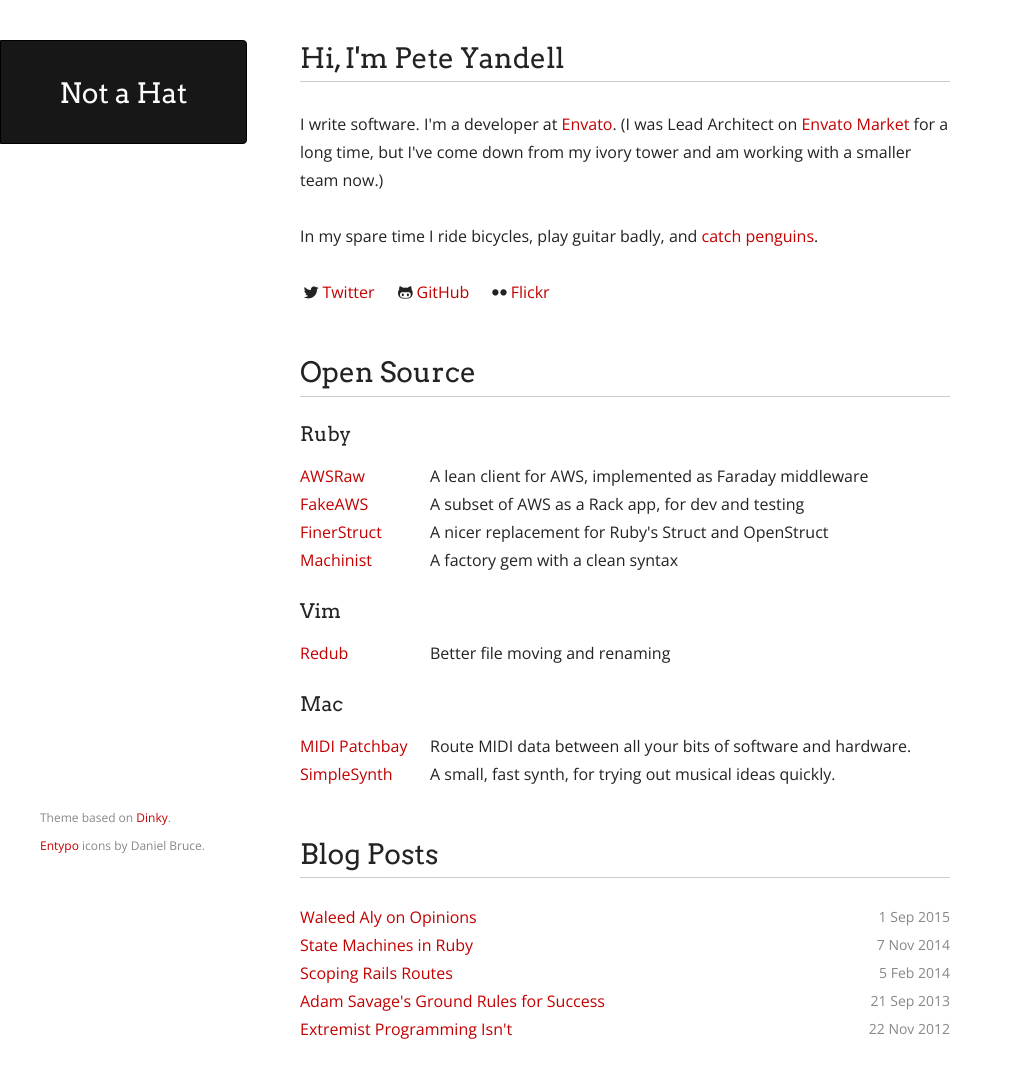
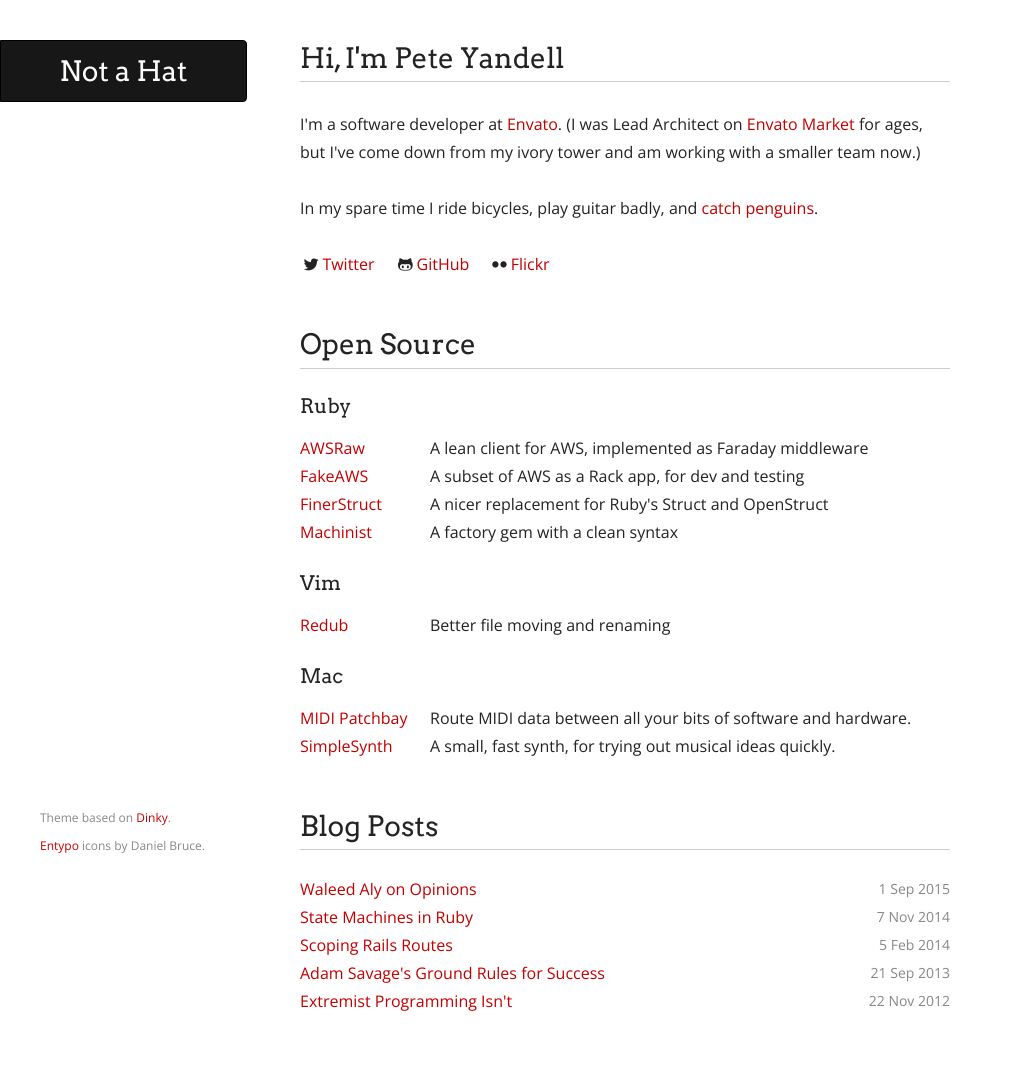
Before and after one commit to notahat/notahat.github.com, a Jekyll site: the page built from index.html, in a window 1280 px wide. Shown: the whole page, without its empty margins (0-1013 px from the left). Built offline with Jekyll 4.4.1, drawn with Linux system fonts in a browser that asks for light colours; after the commit the page ends 1063 px from its top, so only the background shows below that.

Commit message:
Styling tweaks.

```diff
--- a/index.html
+++ b/index.html
@@ -8,9 +8,8 @@
     <h1>Hi, I'm Pete Yandell</h1>
 
     <p>
-      I write software.
-      I'm a developer at <a href="http://envato.com">Envato</a>.
-      (I was Lead Architect on <a href="http://market.envato.com">Envato Market</a> for a long time, but I've come down from my ivory tower and am working with a smaller team now.)
+      I'm a software developer at <a href="http://envato.com">Envato</a>.
+      (I was Lead Architect on <a href="http://market.envato.com">Envato Market</a> for ages, but I've come down from my ivory tower and am working with a smaller team now.)
     </p>
 
     <p>In my spare time I ride bicycles, play guitar badly, and
--- a/stylesheets/styles.less
+++ b/stylesheets/styles.less
@@ -107,7 +107,7 @@
   display: block;
   color: #fdfdfb; background-color: #171717;
   width: 145px;
-  padding: 34px 50px 22px 50px;
+  padding: 12px 50px 2px 50px;
   border: 1px solid #000;
   border-radius: 0 4px 4px 0;
   position: fixed; top: 40px; left: 0px;
```
